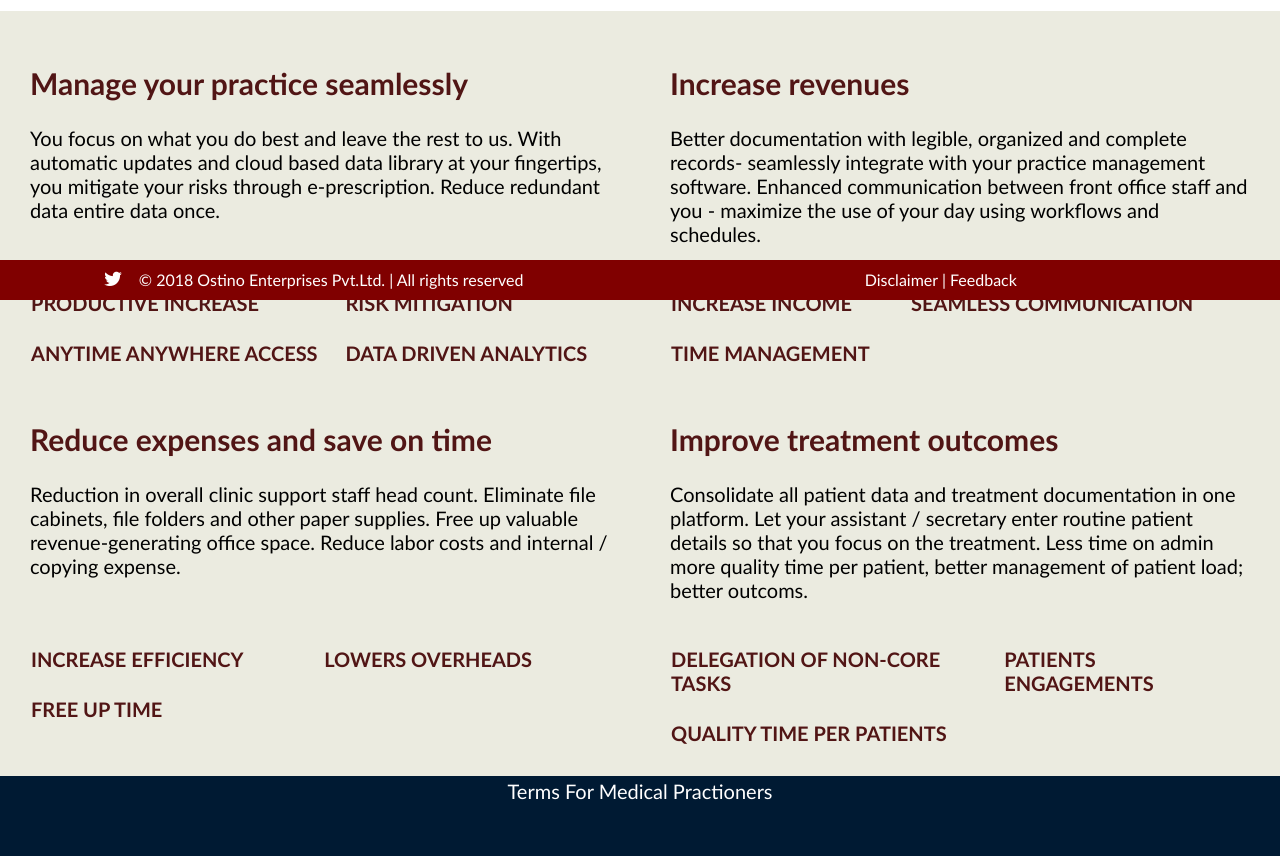
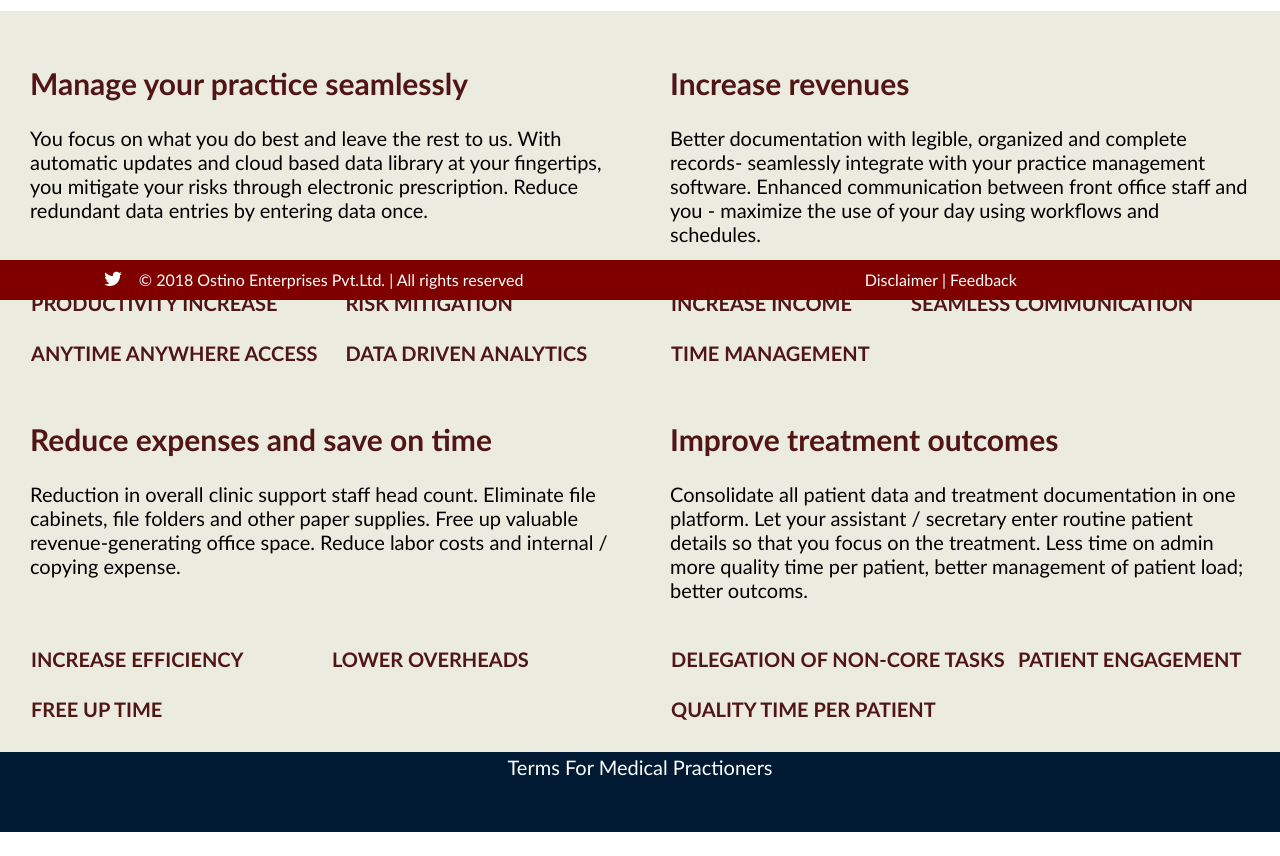
Before and after one commit to pushpendrasinha/ostinohealth, an Angular app in the folder client/: page /doctors in a window 1280 px wide. Shown: the part 500-1356 px from the top of the page. After the commit the page ends 1332 px from the top, so only its background shows below. Built offline with nearby package versions, Linux system fonts and the light colour scheme.

Commit message:
text change

```diff
--- a/client/src/app/static-content/for-doctors/for-doctors.component.html
+++ b/client/src/app/static-content/for-doctors/for-doctors.component.html
@@ -14,11 +14,11 @@
     <div class="row">
       <div class="column" style="background-color:#ebebe0;">
         <h2>Manage your practice seamlessly</h2>
-        <p >You focus on what you do best and leave the rest to us. With automatic updates and cloud based data library at your fingertips, you mitigate your risks through e-prescription. Reduce redundant data entire data once.</p><br>
-
+       <!-- <p >You focus on what you do best and leave the rest to us. With automatic updates and cloud based data library at your fingertips, you mitigate your risks through e-prescription. Reduce redundant data entire data once.</p><br>-->
+<p>You focus on what you do best and leave the rest to us. With automatic updates and cloud based data library at your fingertips, you mitigate your risks through electronic prescription. Reduce redundant data entries by entering data once.</p><br>
         <table>
           <tr>
-            <td ><a href="#" >PRODUCTIVE INCREASE</a></td>
+            <td ><a href="#" >PRODUCTIVITY INCREASE</a></td>
             <td><a href="#">RISK MITIGATION</a></td>
 
           </tr>
@@ -52,7 +52,7 @@
         <table>
           <tr>
             <td><a href="#">INCREASE EFFICIENCY </a></td>
-            <td><a href="#">LOWERS OVERHEADS </a></td>
+            <td><a href="#">LOWER OVERHEADS </a></td>
 
           </tr>
           <tr>
@@ -67,11 +67,11 @@
         <table>
           <tr>
             <td><a href="#">DELEGATION OF NON-CORE TASKS </a></td>
-            <td><a href="#">PATIENTS ENGAGEMENTS </a></td>
+            <td><a href="#">PATIENT ENGAGEMENT </a></td>
 
           </tr>
           <tr>
-            <td><a href="#">QUALITY TIME PER PATIENTS </a></td>
+            <td><a href="#">QUALITY TIME PER PATIENT </a></td>
           </tr>
         </table>
       </div>
```
